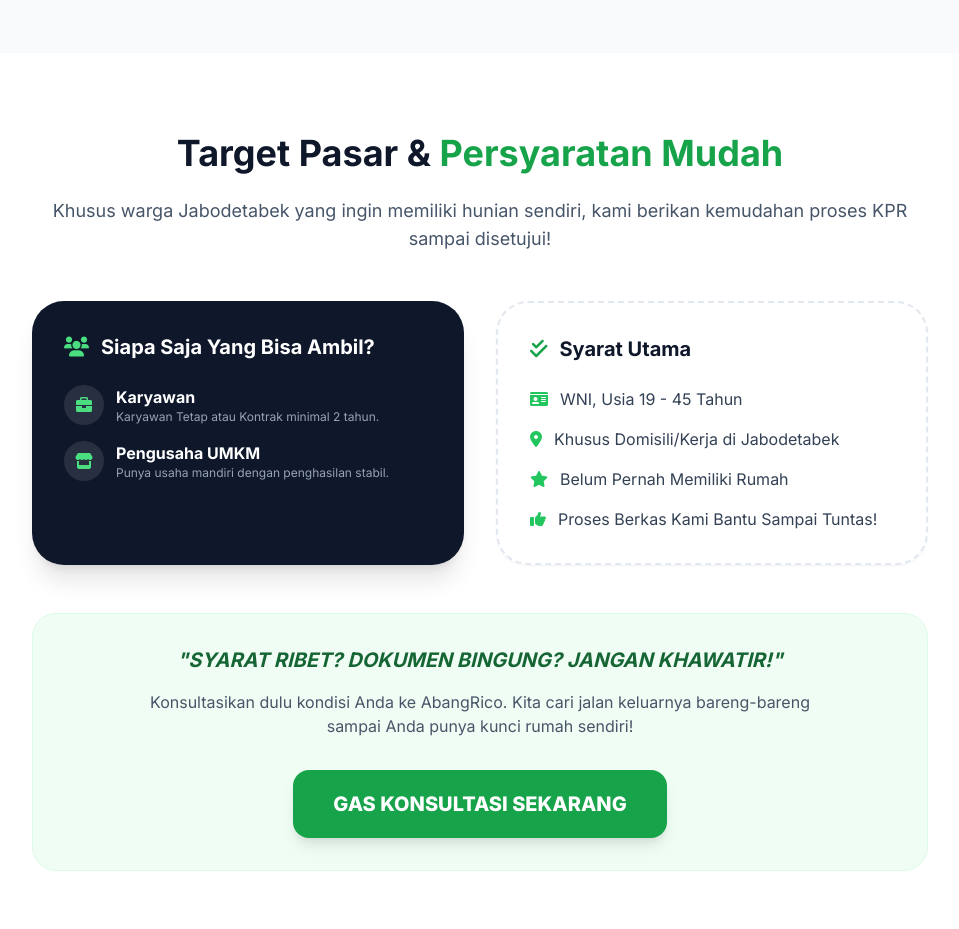
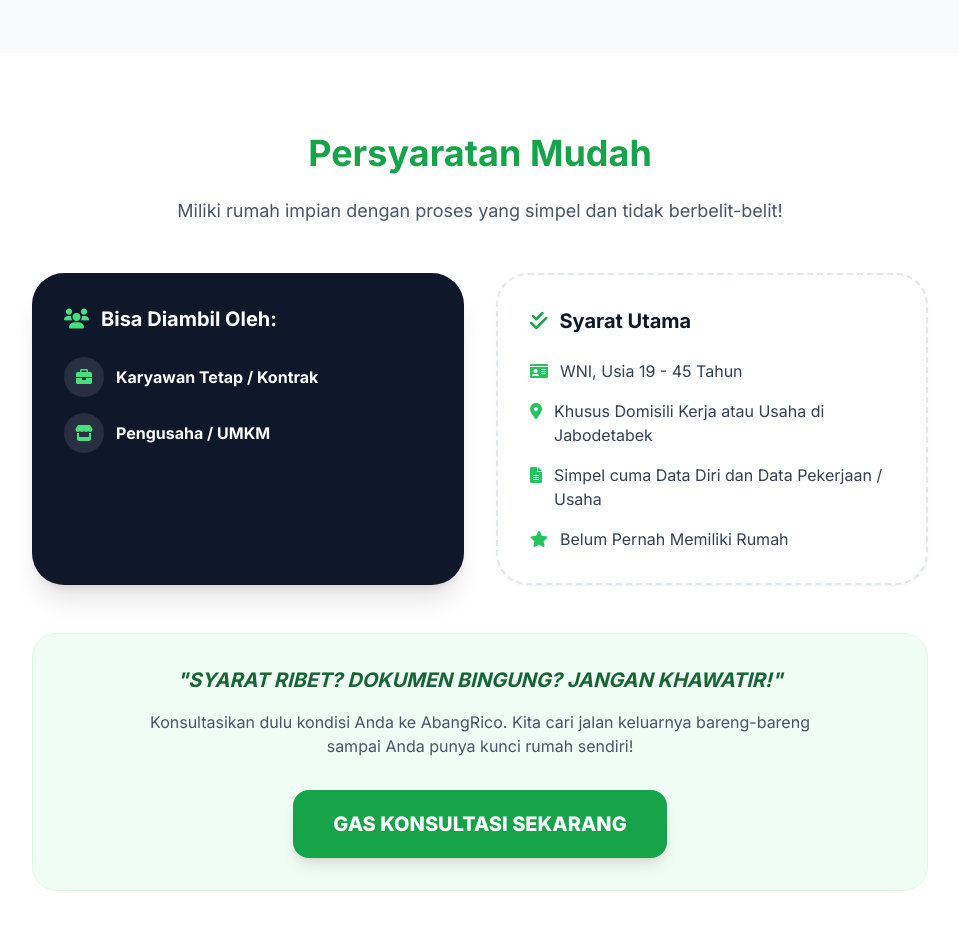
Before and after one commit to mkpesonabot-star/Pesona_Kahuripan, a plain HTML site: page index.html in a window 1280 px wide. Shown: the part 2360-3289 px from the top of the page, without its empty margins (160-1119 px from the left). Drawn offline with nearby package versions, Linux system fonts and the light colour scheme.

Commit message:
Refine Requirements section: simplified text, updated target audience, and Jabodetabek criteria

```diff
--- a/index.html
+++ b/index.html
@@ -213,14 +213,14 @@
     <section id="syarat" class="py-20 bg-white">
         <div class="max-w-7xl mx-auto px-4">
             <div class="max-w-4xl mx-auto text-center">
-                <h3 class="text-3xl md:text-4xl font-bold mb-6">Target Pasar & <span class="text-green-600">Persyaratan Mudah</span></h3>
-                <p class="text-slate-600 mb-12 text-lg">Khusus warga Jabodetabek yang ingin memiliki hunian sendiri, kami berikan kemudahan proses KPR sampai disetujui!</p>
+                <h3 class="text-3xl md:text-4xl font-bold mb-6 text-green-600">Persyaratan Mudah</h3>
+                <p class="text-slate-600 mb-12 text-lg">Miliki rumah impian dengan proses yang simpel dan tidak berbelit-belit!</p>
 
                 <div class="grid md:grid-cols-2 gap-8 mb-12">
                     <!-- Target Audiens -->
                     <div class="p-8 rounded-[2rem] bg-slate-900 text-white shadow-xl text-left">
                         <h4 class="text-xl font-bold mb-6 flex items-center">
-                            <i class="fas fa-users mr-3 text-green-400"></i> Siapa Saja Yang Bisa Ambil?
+                            <i class="fas fa-users mr-3 text-green-400"></i> Bisa Diambil Oleh:
                         </h4>
                         <div class="space-y-4">
                             <div class="flex items-center space-x-3">
@@ -228,8 +228,7 @@
                                     <i class="fas fa-briefcase"></i>
                                 </div>
                                 <div>
-                                    <p class="font-bold">Karyawan</p>
-                                    <p class="text-xs text-slate-400">Karyawan Tetap atau Kontrak minimal 2 tahun.</p>
+                                    <p class="font-bold">Karyawan Tetap / Kontrak</p>
                                 </div>
                             </div>
                             <div class="flex items-center space-x-3">
@@ -237,14 +236,13 @@
                                     <i class="fas fa-store"></i>
                                 </div>
                                 <div>
-                                    <p class="font-bold">Pengusaha UMKM</p>
-                                    <p class="text-xs text-slate-400">Punya usaha mandiri dengan penghasilan stabil.</p>
+                                    <p class="font-bold">Pengusaha / UMKM</p>
                                 </div>
                             </div>
                         </div>
                     </div>
 
-                    <!-- Syarat Mudah -->
+                    <!-- Syarat Utama -->
                     <div class="p-8 rounded-[2rem] border-2 border-dashed border-slate-200 bg-white shadow-sm text-left">
                         <h4 class="text-xl font-bold mb-6 flex items-center">
                             <i class="fas fa-check-double mr-3 text-green-600"></i> Syarat Utama
@@ -256,15 +254,15 @@
                             </li>
                             <li class="flex items-start">
                                 <i class="fas fa-map-marker-alt text-green-500 mt-1 mr-3"></i>
-                                <span>Khusus Domisili/Kerja di Jabodetabek</span>
+                                <span>Khusus Domisili Kerja atau Usaha di Jabodetabek</span>
+                            </li>
+                            <li class="flex items-start">
+                                <i class="fas fa-file-alt text-green-500 mt-1 mr-3"></i>
+                                <span>Simpel cuma Data Diri dan Data Pekerjaan / Usaha</span>
                             </li>
                             <li class="flex items-start">
                                 <i class="fas fa-star text-green-500 mt-1 mr-3"></i>
                                 <span>Belum Pernah Memiliki Rumah</span>
-                            </li>
-                            <li class="flex items-start">
-                                <i class="fas fa-thumbs-up text-green-500 mt-1 mr-3"></i>
-                                <span>Proses Berkas Kami Bantu Sampai Tuntas!</span>
                             </li>
                         </ul>
                     </div>
```
